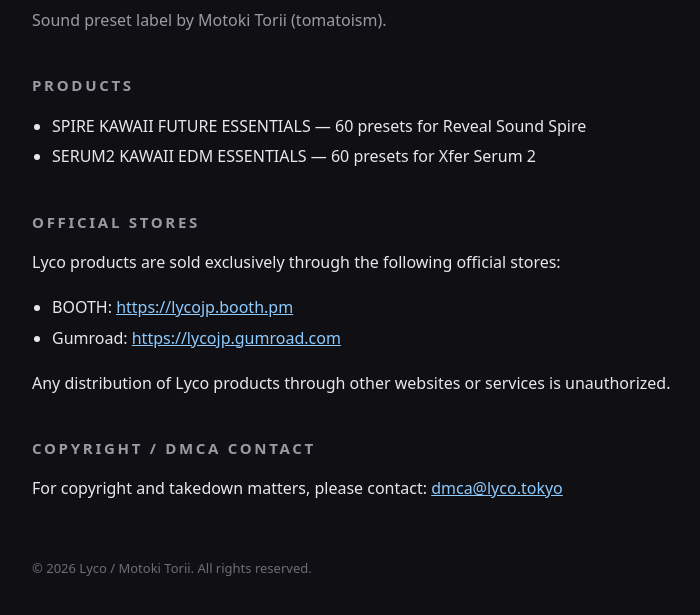
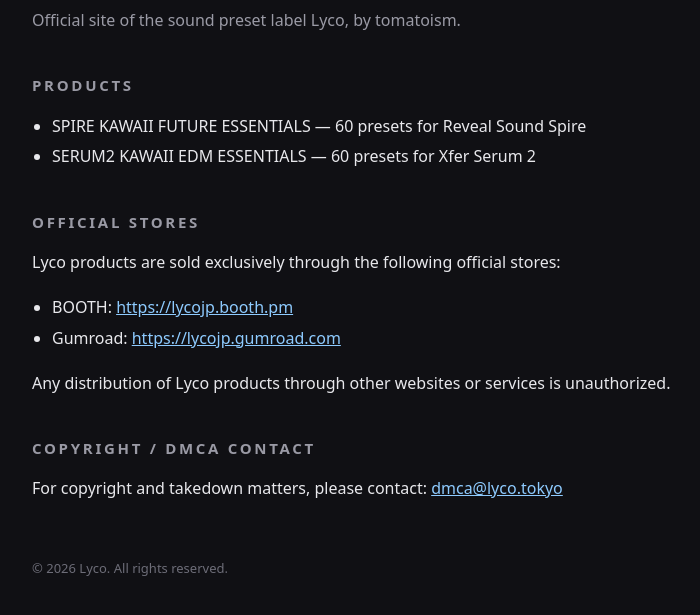
Before and after one commit to lyco-tokyo/lyco-tokyo, a plain HTML site: page index.html in a window 1280 px wide. Shown: the part 121-736 px from the top of the page, without its empty margins (288-988 px from the left). Drawn offline with Linux system fonts and the light colour scheme.

Commit message:
Remove real name from page
Updated the description of the sound preset label and modified the footer copyright text.

```diff
--- a/index.html
+++ b/index.html
@@ -19,7 +19,7 @@
 <body>
 <main>
   <h1>Lyco</h1>
-  <p class="tag">Sound preset label by Motoki Torii (tomatoism).</p>
+  <p class="tag">Official site of the sound preset label Lyco, by tomatoism.</p>
 
   <h2>Products</h2>
   <ul>
@@ -38,7 +38,7 @@
   <h2>Copyright / DMCA contact</h2>
   <p>For copyright and takedown matters, please contact: <a href="mailto:dmca@lyco.tokyo">dmca@lyco.tokyo</a></p>
 
-  <footer>© 2026 Lyco / Motoki Torii. All rights reserved.</footer>
+  <footer>© 2026 Lyco. All rights reserved.</footer>
 </main>
 </body>
 </html>
```
